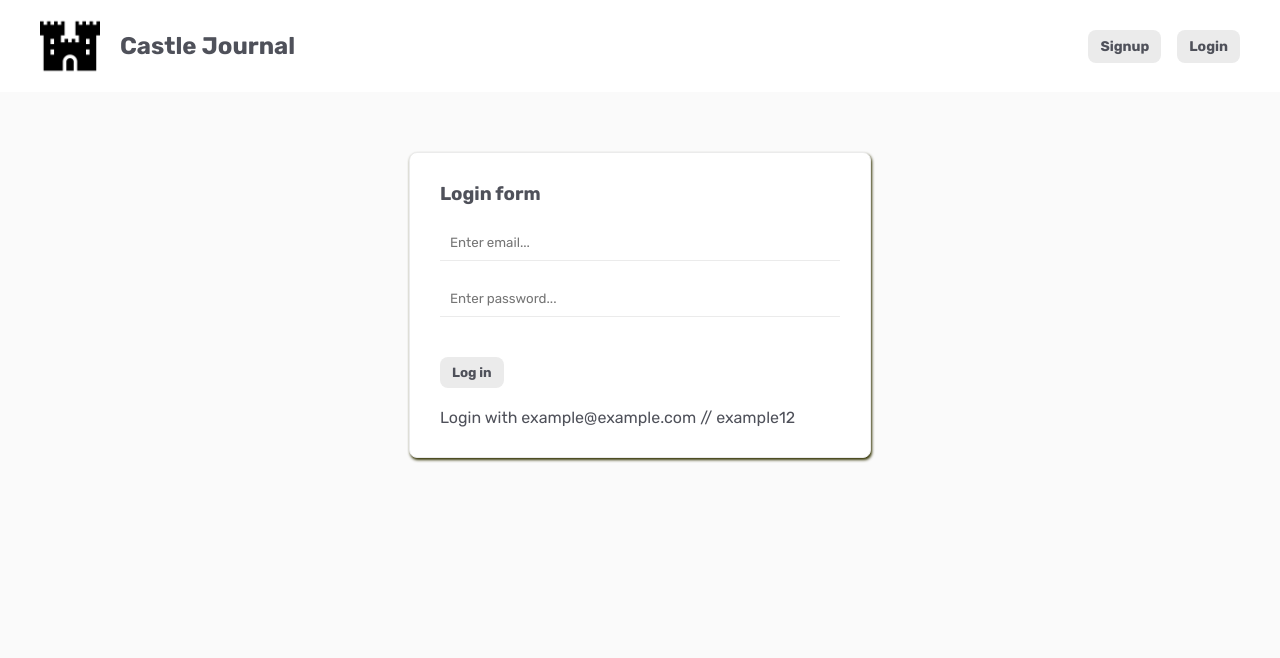
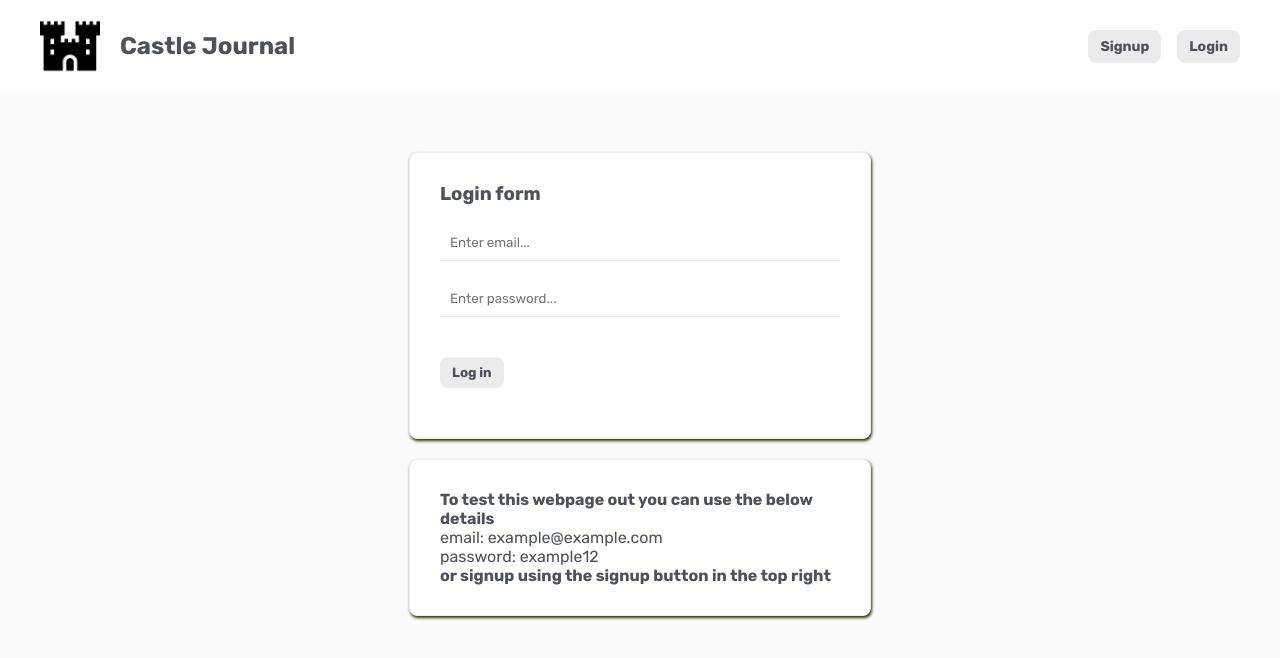
Before and after one commit to Paul2071/castle-journal, a Vue app: page /login in a window 1280 px wide. Shown: the top 658 px of the page. Built offline with nearby package versions, Linux system fonts and the light colour scheme; no server answers.

Commit message:
app is deployed, woohoo! Functioning as intended, readme has a few changes I will address over the coming weeks

```diff
--- a/src/views/auth/Login.vue
+++ b/src/views/auth/Login.vue
@@ -6,8 +6,13 @@
     <div v-if="error" class="error"> {{ error }}</div>
     <button v-if="!isPending">Log in</button>
     <button v-if="isPending">Loading...</button>
-    <p> Login with example@example.com // example12 </p>
 </form>
+<div class="info">
+<h4> To test this webpage out you can use the below details </h4>
+<p> email: example@example.com </p>
+<p> password: example12 </p>
+<h4> or signup using the signup button in the top right </h4>
+</div>
 </template>
 
 <script >
@@ -41,4 +46,16 @@ export default {
 </script>
 
 <style >
+
+.info{
+
+          max-width: 400px;
+          margin: 0 auto;
+          margin-top: 20px;
+          padding: 30px;
+          border-radius: 8px;
+          box-shadow: 1px 2px 3px rgba(50,50,0.05);
+          border: 1px solid var(--secondary);
+          background: white;
+}
 </style>
```
Also changed, not shown: 1 other file (tests, documents, lock files or other folders).
